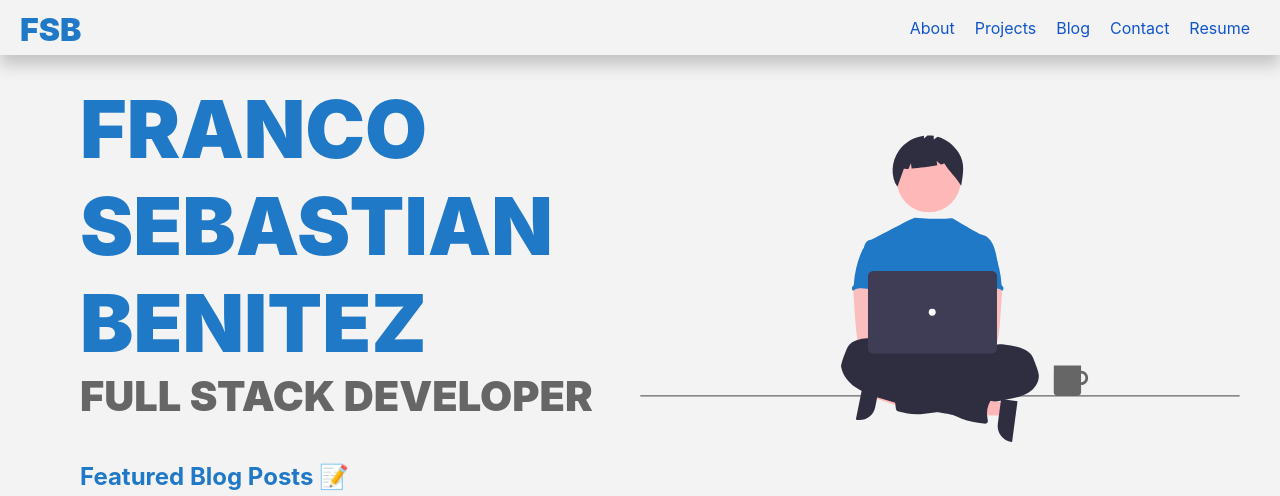
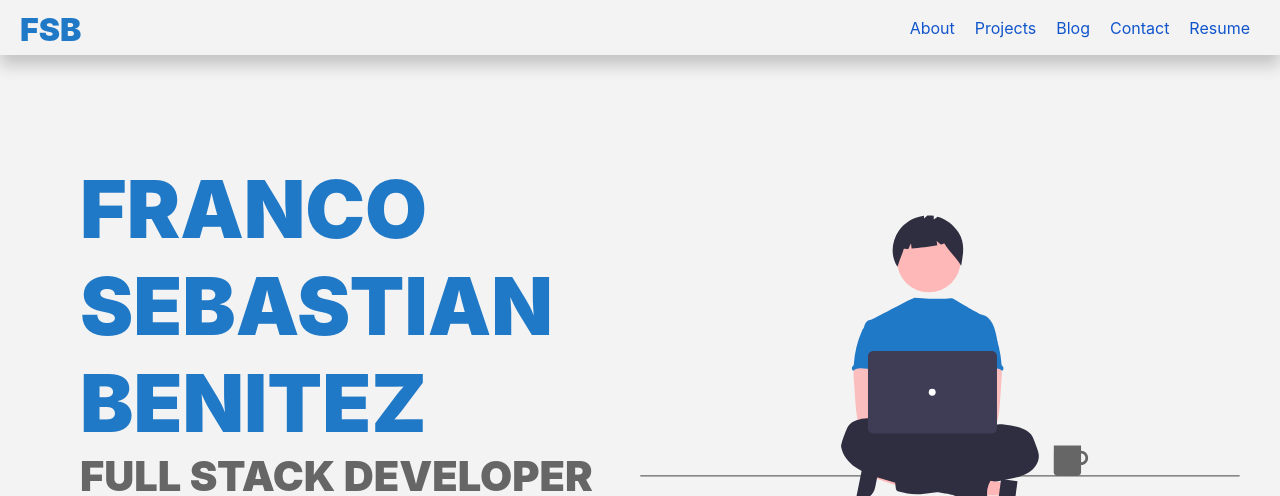
Before and after one commit to francosbenitez/francosbenitez.com, a Next.js app: page / in a window 1280 px wide. Shown: the top 496 px of the page. Built offline with nearby package versions, Linux system fonts and the light colour scheme.

Commit message:
feat: improve hero & blog styling

```diff
--- a/components/Hero.js
+++ b/components/Hero.js
@@ -3,7 +3,8 @@ import styled from "styled-components";
 import content from "../lib/content.json";
 
 const StyledHero = styled.section`
-    padding-top: 5rem;
+    padding-top: 10rem;
+    height: 100vh;
     .hero-container {
         display: flex;
         .hero-description {
--- a/components/RightNavbar.js
+++ b/components/RightNavbar.js
@@ -41,8 +41,8 @@ const RightNavbar = ({ open }) => {
         <li className={router.pathname == "/" ? "active" : ""}>
             <Link href="/">Projects</Link>
         </li>
-        <li className={router.pathname == "/" ? "active" : ""}>
-            <Link href="/">Blog</Link>
+        <li className={router.pathname == "/#blog" ? "active" : ""}>
+            <Link href="/#blog">Blog</Link>
         </li>
         <li className={router.pathname == "/" ? "active" : ""}>
             <Link href="/">Contact</Link>
--- a/pages/index.js
+++ b/pages/index.js
@@ -26,6 +26,10 @@ const StyledBlog = styled.section`
     h1 {
       margin: 1rem 0 1rem 0;
       color: ${(props) => props.theme.primary};
+    }
+
+    hr {
+      margin: 1rem 0 1rem 0;
     }
 
     @media screen and (max-width: 719px) {
@@ -114,7 +118,7 @@ export default function Home({ allPostsData }) {
         <meta name="keywords" content="francosbenitez data design development" />
       </Head>
       <Hero />
-      <StyledBlog>
+      <StyledBlog id="blog">
         <h1>{content.blog.title.en} 📝</h1>
         <hr />
           <StyledCard>
```
